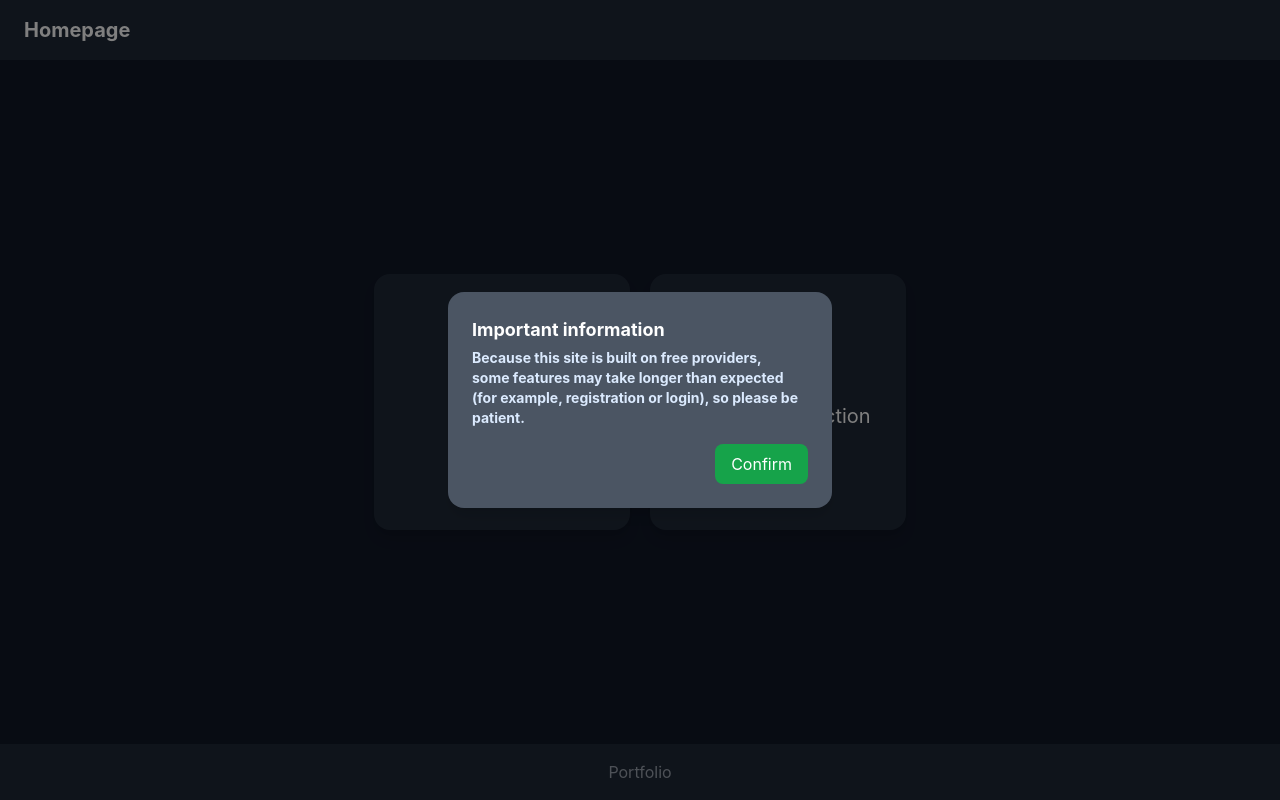
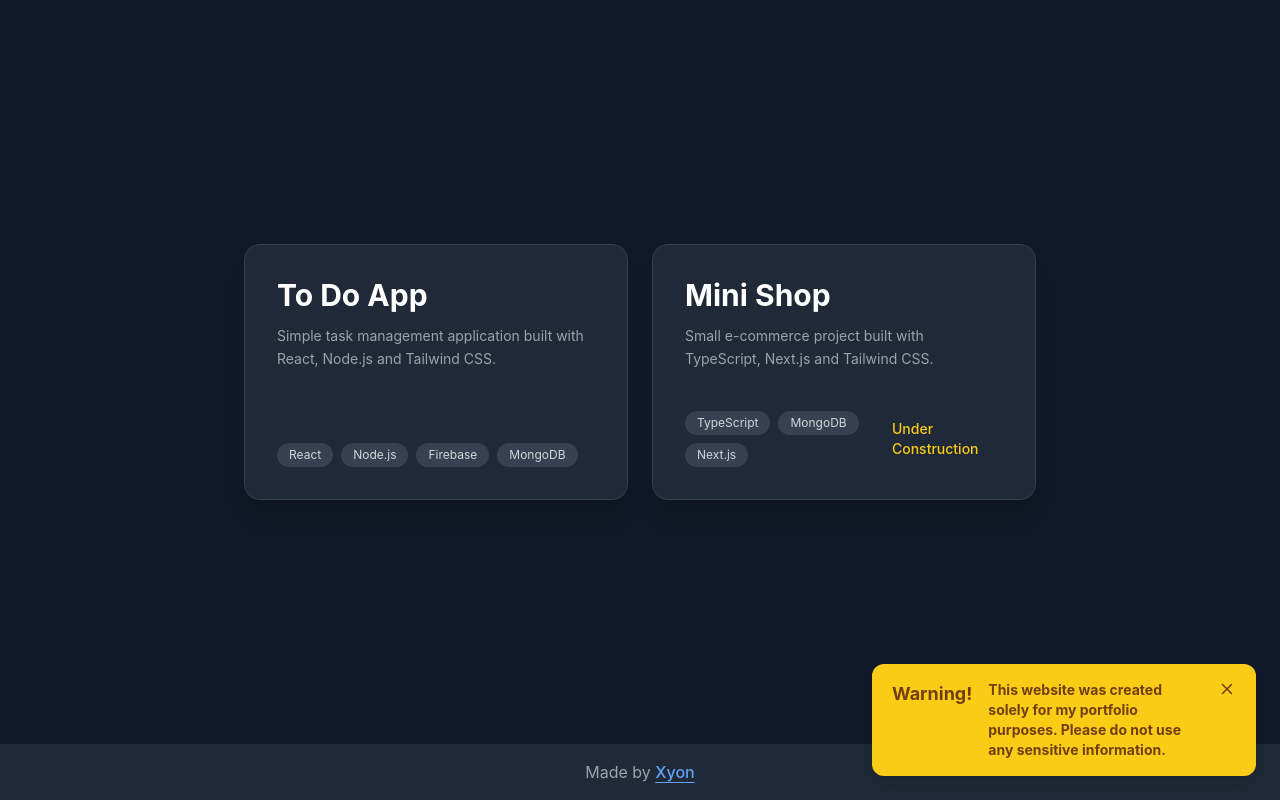
Before and after one commit to Xyonnn/TDLPortfolioFrontend, a React (Create React App) app: page / in a window 1280 px wide. Built offline with nearby package versions, Linux system fonts and the light colour scheme; no server answers.

Commit message:
update UI and alerts system

```diff
--- a/src/App.js
+++ b/src/App.js
@@ -7,18 +7,16 @@ import { auth } from "./firebase";
 import { onAuthStateChanged } from "firebase/auth";
 import TDLPage from "./Pages/TDL-page.js";
 import ResetPassword from "./Pages/resetPassword-page.js";
-import ChangePassword from "./Pages/changePassword-page.js"
-import { Alert } from "./Pages/savedToast.js"
-import { InfoAlert } from "./Pages/modalWindow.js";
+import ChangePassword from "./Pages/changePassword-page.js";
+import { InfoPage } from "./Pages/info-page.js";
+import { Alert } from "./Pages/savedToast.js";
 
 function App() {
   const [user, setUser] = useState(null);
   const [loading, setLoading] = useState(true);
-  const [toastVisible, setToastVisible] = useState(false);
-  const [infoVisible, setinfoVisible] = useState(false);
+  const [toastVisible, setToastVisible] = useState(true);
 
   useEffect(() => {
-      setinfoVisible(true);
 
     const unsubscribe = onAuthStateChanged(auth, (user) => {
       setUser(user);
@@ -35,45 +33,94 @@ function App() {
     return children;
   };
 
-  const VisibilityofWarnings = () =>{
-    setinfoVisible(false);
-        setToastVisible(true);
-  }
-
   function Homepage() {
     return (
       <div className="flex flex-col min-h-screen bg-gray-900 text-white">
-        <div className="w-full flex justify-between items-center px-6 py-4 bg-gray-800">
-          <Link to="/">
-            <h1 className="text-xl font-bold">Homepage</h1>
-          </Link>
-        </div>
+        <div className="flex flex-1 flex-col md:flex-row items-center justify-center gap-6 px-4 py-10">
+          <Link to="/tdlpage" className="w-full max-w-sm">
+            <div className="bg-gray-800 hover:bg-gray-700 transition-all duration-300 rounded-2xl shadow-xl p-8 h-64 flex flex-col justify-between border border-gray-700 hover:border-blue-500 hover:scale-[1.02]">
+              <div>
+                <h2 className="text-3xl font-bold text-white">
+                  To Do App
+                </h2>
 
-        <div className="flex flex-1 flex-col md:flex-row items-center justify-center gap-5 px-4">
-          <Link to="/tdlpage">
-            <div className="w-64 h-64 bg-gray-800 rounded-2xl shadow-lg flex items-center justify-center text-white text-xl">
-              To Do App
+                <p className="text-gray-400 mt-3 text-sm leading-relaxed">
+                  Simple task management application built with React, Node.js and Tailwind CSS.
+                </p>
+              </div>
+
+              <div className="flex gap-2 flex-wrap">
+                <span className="bg-gray-700 text-xs text-gray-300 px-3 py-1 rounded-full">
+                  React
+                </span>
+
+                <span className="bg-gray-700 text-xs text-gray-300 px-3 py-1 rounded-full">
+                  Node.js
+                </span>
+
+                <span className="bg-gray-700 text-xs text-gray-300 px-3 py-1 rounded-full">
+                  Firebase
+                </span>
+
+                <span className="bg-gray-700 text-xs text-gray-300 px-3 py-1 rounded-full">
+                  MongoDB
+                </span>
+              </div>
             </div>
           </Link>
 
-          <div className="w-64 h-64 bg-gray-800 rounded-2xl shadow-lg text-center flex items-center justify-center text-white text-xl">
-            Mini Shop<br></br>
-            Under Construction
+          <div className="w-full max-w-sm">
+            { /*
+              =======================
+              dodac link do minishop
+              =======================
+            */}
+            <a href="/">
+            <div className="bg-gray-800 hover:bg-gray-700 transition-all duration-300 rounded-2xl shadow-xl p-8 h-64 flex flex-col justify-between border border-gray-700 hover:border-blue-500 hover:scale-[1.02]">
+              <div>
+                <h2 className="text-3xl font-bold text-white">
+                  Mini Shop
+                </h2>
+
+                <p className="text-gray-400 mt-3 text-sm leading-relaxed">
+                  Small e-commerce project built with TypeScript, Next.js and Tailwind CSS.
+                </p>
+              </div>
+
+              <div className="flex items-center justify-between">
+                <div className="flex gap-2 flex-wrap">
+                  <span className="bg-gray-700 text-xs text-gray-300 px-3 py-1 rounded-full">
+                    TypeScript
+                  </span>
+
+                  <span className="bg-gray-700 text-xs text-gray-300 px-3 py-1 rounded-full">
+                    MongoDB
+                  </span>
+
+                  <span className="bg-gray-700 text-xs text-gray-300 px-3 py-1 rounded-full">
+                    Next.js
+                  </span>
+                </div>
+
+                <span className="text-yellow-400 text-sm font-medium">
+                  Under Construction
+                </span>
+              </div>
+            </div>
+            </a>
           </div>
         </div>
 
         <div className="w-full text-center py-4 bg-gray-800">
-          <p className="text-gray-400">Portfolio</p>
+          <span className="text-gray-400">Made by </span>
+            <a href="https://github.com/Xyonnn" target="_blank" rel="noopener noreferrer" className="text-blue-400 hover:text-blue-300 underline underline-offset-4 transition-colors duration-200 font-medium">
+              Xyon
+            </a>
         </div>
-        <Alert title="Warning!" message="This website was created solely for my portfolio purposes. Please do not use any sensitive information." visible={toastVisible} onClose={()=> setToastVisible(false)} ></Alert>
-        <InfoAlert visible={infoVisible} onClose={VisibilityofWarnings}></InfoAlert>
+        <Alert title="Warning!" message="This website was created solely for my portfolio purposes. Please do not use any sensitive information." visible={toastVisible} onClose={() => setToastVisible(false)}/>
       </div>
 
     );
-  }
-
-  if (loading) {
-    return <div className="text-white">Loading...</div>;
   }
 
   return (
@@ -82,6 +129,7 @@ function App() {
         <Route path="/" element={<Homepage />} />
         <Route path="/loginpage" element={<LoginPage />} />
         <Route path="/register" element={<RegisterPage />} />
+        <Route path="/infopage" element={<InfoPage />}/>
         <Route
           path="/resetPassword"
           element={<ResetPassword/>}>
--- /dev/null
+++ b/src/Pages/info-page.js
@@ -0,0 +1,34 @@
+import { Link } from "react-router-dom";
+
+export function InfoPage(){
+    return(
+        <div className="min-h-screen flex items-center justify-center bg-gray-900 px-4">
+
+        <button className="absolute top-6 left-6 text-gray-300 hover:text-white text-lg">
+            <Link to="/tdlpage">← Back</Link>
+        </button>
+
+        <div className="bg-gray-800 p-6 sm:p-8 rounded-xl shadow-lg w-full max-w-2xl">
+            <h2 className="text-2xl sm:text-3xl font-bold text-white mb-6 text-center">
+                About This App
+            </h2>
+                <div className="text-gray-300 text-sm sm:text-base space-y-4 leading-relaxed">
+                    <p></p>
+                    <p></p>
+                    <p></p>
+                </div>
+
+                <div className="border-t border-gray-700 my-6"></div>
+                    <div className="text-gray-300 text-sm sm:text-base space-y-2">
+                        <h3 className="text-white font-semibold text-lg mb-2">
+                            Contact
+                        </h3>
+
+                        <p>GitHub: https://github.com/Xyonnn</p>
+                        <p>Email: pj.kostera@gmail.com</p>
+
+                    </div>
+                </div>
+        </div>
+    );
+}
--- a/src/Pages/login-page.js
+++ b/src/Pages/login-page.js
@@ -5,12 +5,15 @@ import { auth } from "../firebase";
 import { signInWithEmailAndPassword } from "firebase/auth";
 import { Eye, EyeOff } from "lucide-react";
 import { ValidationWarnings } from "./savedToast";
+import { InfoAlert } from "./modalWindow";
+
 
 function LoginPage() {
   const [email, setEmail] = useState("");
   const [password, setPassword] = useState("");
   const [showPassword, setShowPassword] = useState(false);
   const [showError, setError] = useState(false);
+  const [infoVisible, setInfoVisible] = useState(true);
   const navigate = useNavigate();
 
   const LoginFunction = async (e) => {
@@ -38,6 +41,10 @@ function LoginPage() {
       }catch (err) {
         setError(true);
       }
+    };
+
+    const handleInfoClose = () => {
+      setInfoVisible(false);
     };
 
   return (
@@ -68,7 +75,9 @@ function LoginPage() {
             <span className="text-blue-400 cursor-pointer"><Link to="/register">Register</Link></span>
           </p>
       </div>
+      <InfoAlert visible={infoVisible} onClose={handleInfoClose} />
     </div>
+
   );
 }
 
--- a/src/Pages/modalWindow.js
+++ b/src/Pages/modalWindow.js
@@ -1,29 +1,34 @@
-export function InfoAlert({ visible, onClose }){
-   if (!visible) return null;
-  return(
-    <div className={`fixed inset-0 z-50 flex items-center justify-center
-              ${visible ? "opacity-100 translate-y-0" : "opacity-0 translate-y-6"}`}>
+import { Info } from "lucide-react";
 
-      <div className="absolute inset-0 bg-black/50"/>
+export function InfoAlert({ visible, onClose }) {
+  if (!visible) return null;
 
-        <div className="relative z-10 bg-gray-600 rounded-2xl shadow-lg p-6 w-96">
+  return (
+    <div className="fixed inset-0 z-50 flex items-center justify-center px-4">
+      <div className="absolute inset-0 bg-black/60 backdrop-blur-sm transition-opacity" onClick={onClose}/>
+        <div className="relative z-10 w-full max-w-md rounded-2xl bg-gray-800 shadow-2xl border border-gray-700 p-6 animate-[fadeIn_0.2s_ease-out]">
+          <div className="flex items-center gap-3 mb-4">
 
-          <h2 className="text-lg font-bold mb-1">
-            Important information
-          </h2>
+            <div className="w-10 h-10 flex items-center justify-center rounded-full bg-blue-500/20 text-blue-400">
+              <Info size={20} className="animate-pulse" />
+            </div>
 
-          <p className="text-sm text-blue-100 mb-4 font-bold">
-            Because this site is built on free providers,<br></br> some features may take longer than expected <br></br>(for example, registration or login), so please be patient.
+            <h2 className="text-xl font-bold text-white">
+              Important information
+            </h2>
+          </div>
+
+          <p className="text-gray-300 text-sm leading-relaxed mb-6">
+            Because this site is built on free hosting providers, some features may take longer than expected (for example login or registration).<br />
+            <span className="text-gray-400">Please be patient -- first load may take a few seconds.</span>
           </p>
 
-          <div className="flex justify-end gap-3">
-            <button onClick={onClose} className="px-4 py-2 rounded-lg bg-green-600 hover:bg-green-500">
-              Confirm
+          <div className="flex justify-end">
+            <button onClick={onClose} className="px-5 py-2.5 rounded-xl bg-blue-600 hover:bg-blue-500 active:scale-95 transition text-white font-semibold shadow-md">
+              Got it
             </button>
           </div>
-
-        </div>
-
+      </div>
     </div>
   );
 }
```
